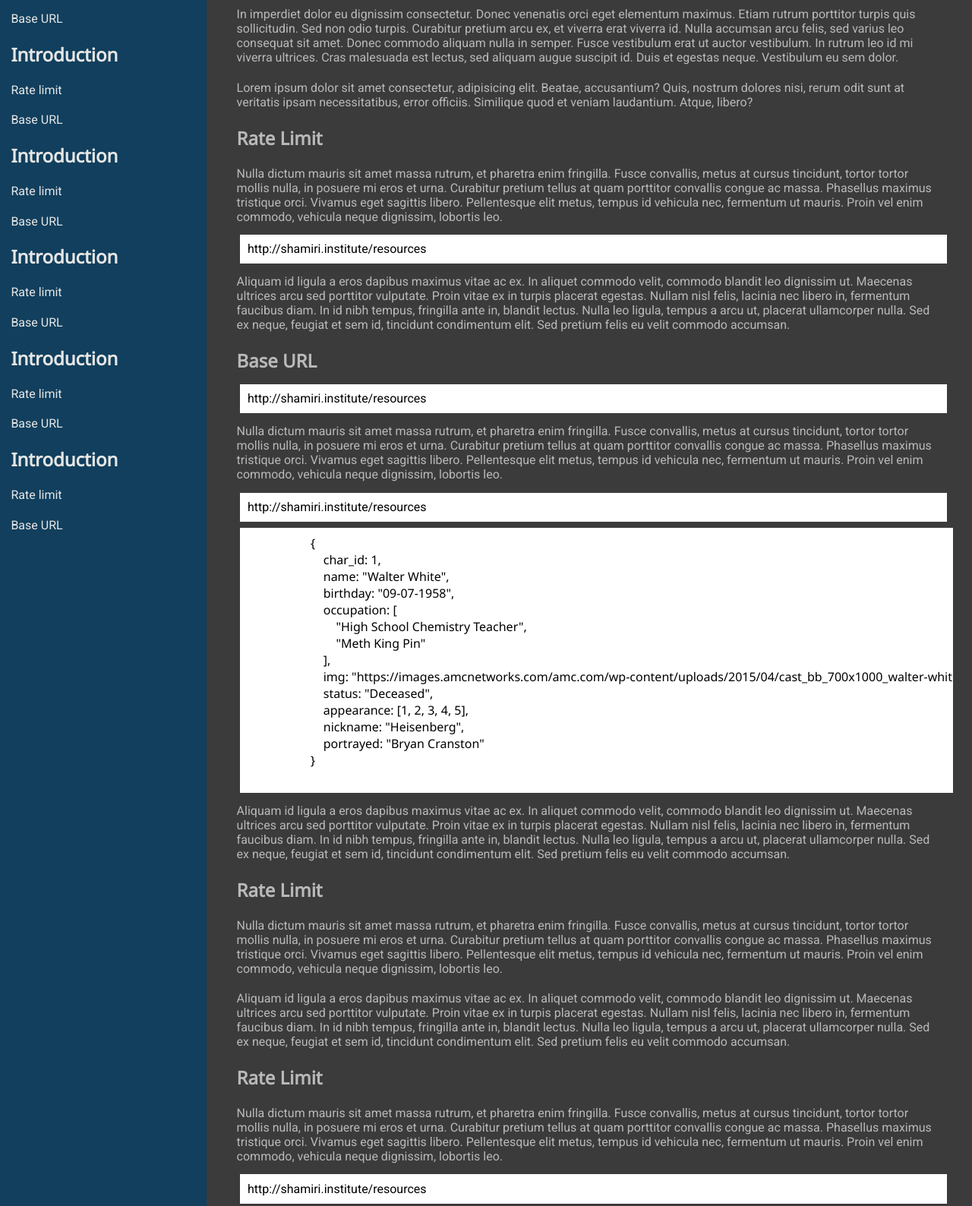
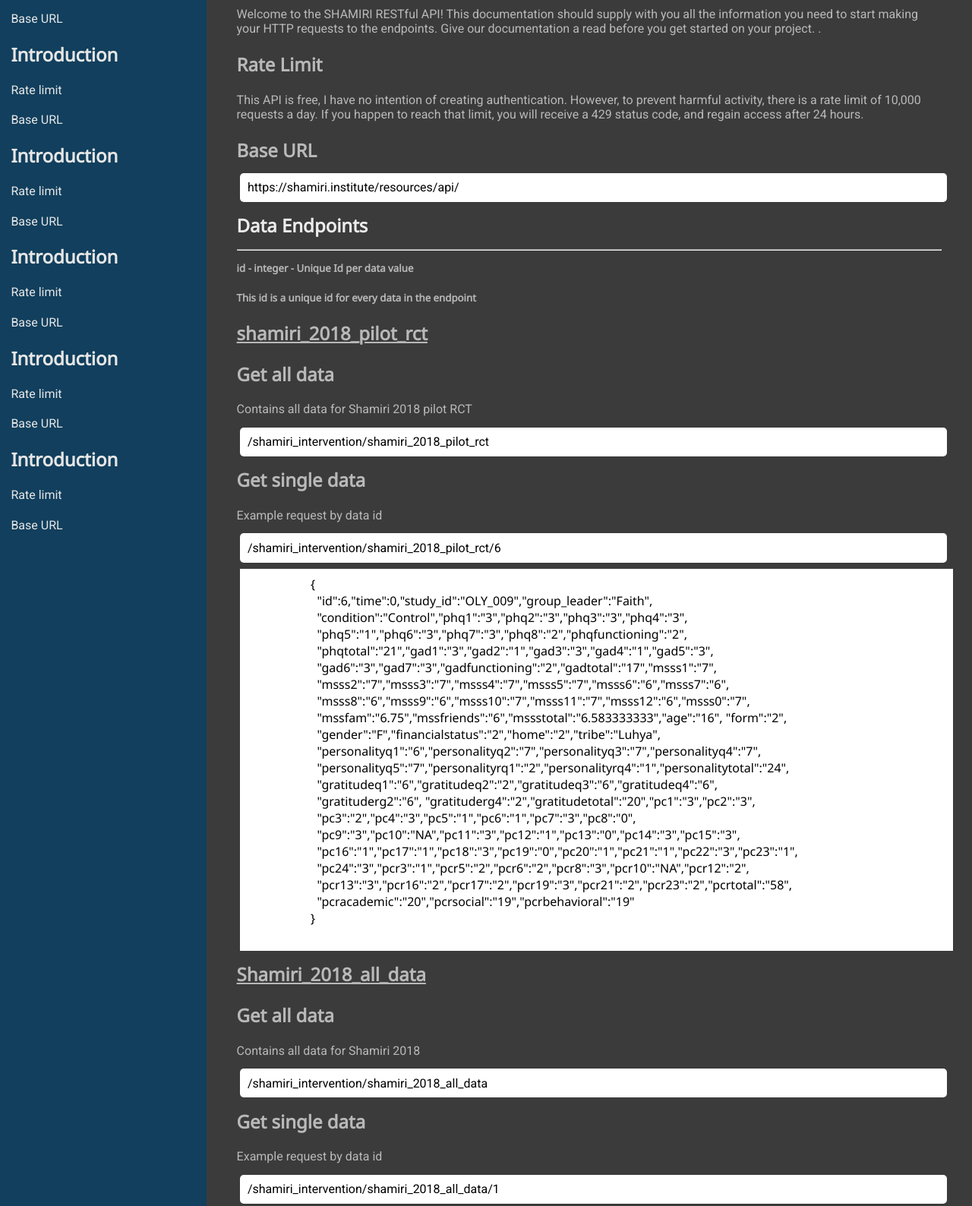
Before and after one commit to hinn254/documentation-page, a website: page dist/index.html in a window 1280 px wide. Shown: the part 230-1818 px from the top of the page at 76% size. Drawn offline with Linux system fonts and the light colour scheme.

Commit message:
modified html

```diff
--- a/dist/index.html
+++ b/dist/index.html
@@ -31,139 +31,181 @@
               <h3>Documentation</h3>
               <hr />
               <p>
-                In imperdiet dolor eu dignissim consectetur. Donec venenatis
-                orci eget elementum maximus. Etiam rutrum porttitor turpis quis
-                sollicitudin. Sed non odio turpis. Curabitur pretium arcu ex, et
-                viverra erat viverra id. Nulla accumsan arcu felis, sed varius
-                leo consequat sit amet. Donec commodo aliquam nulla in semper.
-                Fusce vestibulum erat ut auctor vestibulum. In rutrum leo id mi
-                viverra ultrices. Cras malesuada est lectus, sed aliquam augue
-                suscipit id. Duis et egestas neque. Vestibulum eu sem dolor.
-              </p>
-              <p>
-                Lorem ipsum dolor sit amet consectetur, adipisicing elit.
-                Beatae, accusantium? Quis, nostrum dolores nisi, rerum odit sunt
-                at veritatis ipsam necessitatibus, error officiis. Similique
-                quod et veniam laudantium. Atque, libero?
+                Welcome to the SHAMIRI RESTful API! This documentation should
+                supply with you all the information you need to start making
+                your HTTP requests to the endpoints. Give our documentation a
+                read before you get started on your project. .
               </p>
             </div>
             <div class="rates">
               <h4>Rate Limit</h4>
               <p>
-                Nulla dictum mauris sit amet massa rutrum, et pharetra enim
-                fringilla. Fusce convallis, metus at cursus tincidunt, tortor
-                tortor mollis nulla, in posuere mi eros et urna. Curabitur
-                pretium tellus at quam porttitor convallis congue ac massa.
-                Phasellus maximus tristique orci. Vivamus eget sagittis libero.
-                Pellentesque elit metus, tempus id vehicula nec, fermentum ut
-                mauris. Proin vel enim commodo, vehicula neque dignissim,
-                lobortis leo.
+                This API is free, I have no intention of creating
+                authentication. However, to prevent harmful activity, there is a
+                rate limit of 10,000 requests a day. If you happen to reach that
+                limit, you will receive a 429 status code, and regain access
+                after 24 hours.
               </p>
-              <p class="example">http://shamiri.institute/resources</p>
 
-              <p>
-                Aliquam id ligula a eros dapibus maximus vitae ac ex. In aliquet
-                commodo velit, commodo blandit leo dignissim ut. Maecenas
-                ultrices arcu sed porttitor vulputate. Proin vitae ex in turpis
-                placerat egestas. Nullam nisl felis, lacinia nec libero in,
-                fermentum faucibus diam. In id nibh tempus, fringilla ante in,
-                blandit lectus. Nulla leo ligula, tempus a arcu ut, placerat
-                ullamcorper nulla. Sed ex neque, feugiat et sem id, tincidunt
-                condimentum elit. Sed pretium felis eu velit commodo accumsan.
-              </p>
+              <h4>Base URL</h4>
+              <p class="example">https://shamiri.institute/resources/api/</p>
             </div>
             <div class="rates">
-              <h4>Base URL</h4>
-              <p class="example">http://shamiri.institute/resources</p>
-              <p>
-                Nulla dictum mauris sit amet massa rutrum, et pharetra enim
-                fringilla. Fusce convallis, metus at cursus tincidunt, tortor
-                tortor mollis nulla, in posuere mi eros et urna. Curabitur
-                pretium tellus at quam porttitor convallis congue ac massa.
-                Phasellus maximus tristique orci. Vivamus eget sagittis libero.
-                Pellentesque elit metus, tempus id vehicula nec, fermentum ut
-                mauris. Proin vel enim commodo, vehicula neque dignissim,
-                lobortis leo.
+              <h3>Data Endpoints</h3>
+              <hr />
+
+              <h5>
+                <span>id</span> - <span>integer</span> -
+                <span>Unique Id per data value</span>
+              </h5>
+              <h5>This id is a unique id for every data in the endpoint</h5>
+              <h4><u>shamiri_2018_pilot_rct</u></h4>
+              <h4>Get all data</h4>
+
+              <p>Contains all data for Shamiri 2018 pilot RCT</p>
+              <p class="example">
+                /shamiri_intervention/shamiri_2018_pilot_rct
               </p>
-              <p class="example">http://shamiri.institute/resources</p>
 
+              <h4>Get single data</h4>
+              <p>Example request by data id</p>
+              <p class="example">
+                /shamiri_intervention/shamiri_2018_pilot_rct/6
+              </p>
               <div class="example-code">
                 <pre>
                     {
-                        char_id: 1,
-                        name: "Walter White",
-                        birthday: "09-07-1958",
-                        occupation: [
-                            "High School Chemistry Teacher",
-                            "Meth King Pin"
-                        ],
-                        img: "https://images.amcnetworks.com/amc.com/wp-content/uploads/2015/04/cast_bb_700x1000_walter-white-lg.jpg",
-                        status: "Deceased",
-                        appearance: [1, 2, 3, 4, 5],
-                        nickname: "Heisenberg",
-                        portrayed: "Bryan Cranston"
+                      "id":6,"time":0,"study_id":"OLY_009","group_leader":"Faith",
+                      "condition":"Control","phq1":"3","phq2":"3","phq3":"3","phq4":"3",
+                      "phq5":"1","phq6":"3","phq7":"3","phq8":"2","phqfunctioning":"2",
+                      "phqtotal":"21","gad1":"3","gad2":"1","gad3":"3","gad4":"1","gad5":"3",
+                      "gad6":"3","gad7":"3","gadfunctioning":"2","gadtotal":"17","msss1":"7",
+                      "msss2":"7","msss3":"7","msss4":"7","msss5":"7","msss6":"6","msss7":"6",
+                      "msss8":"6","msss9":"6","msss10":"7","msss11":"7","msss12":"6","msss0":"7",
+                      "mssfam":"6.75","mssfriends":"6","mssstotal":"6.583333333","age":"16", "form":"2",
+                      "gender":"F","financialstatus":"2","home":"2","tribe":"Luhya",
+                      "personalityq1":"6","personalityq2":"7","personalityq3":"7","personalityq4":"7",
+                      "personalityq5":"7","personalityrq1":"2","personalityrq4":"1","personalitytotal":"24",
+                      "gratitudeq1":"6","gratitudeq2":"2","gratitudeq3":"6","gratitudeq4":"6",
+                      "gratituderg2":"6", "gratituderg4":"2","gratitudetotal":"20","pc1":"3","pc2":"3",
+                      "pc3":"2","pc4":"3","pc5":"1","pc6":"1","pc7":"3","pc8":"0",
+                      "pc9":"3","pc10":"NA","pc11":"3","pc12":"1","pc13":"0","pc14":"3","pc15":"3",
+                      "pc16":"1","pc17":"1","pc18":"3","pc19":"0","pc20":"1","pc21":"1","pc22":"3","pc23":"1",
+                      "pc24":"3","pcr3":"1","pcr5":"2","pcr6":"2","pcr8":"3","pcr10":"NA","pcr12":"2",
+                      "pcr13":"3","pcr16":"2","pcr17":"2","pcr19":"3","pcr21":"2","pcr23":"2","pcrtotal":"58",
+                      "pcracademic":"20","pcrsocial":"19","pcrbehavioral":"19"
                     }
                   </pre
                 >
               </div>
-              <p>
-                Aliquam id ligula a eros dapibus maximus vitae ac ex. In aliquet
-                commodo velit, commodo blandit leo dignissim ut. Maecenas
-                ultrices arcu sed porttitor vulputate. Proin vitae ex in turpis
-                placerat egestas. Nullam nisl felis, lacinia nec libero in,
-                fermentum faucibus diam. In id nibh tempus, fringilla ante in,
-                blandit lectus. Nulla leo ligula, tempus a arcu ut, placerat
-                ullamcorper nulla. Sed ex neque, feugiat et sem id, tincidunt
-                condimentum elit. Sed pretium felis eu velit commodo accumsan.
+            </div>
+            <div class="rates">
+              <h4><u>Shamiri_2018_all_data</u></h4>
+              <h4>Get all data</h4>
+
+              <p>Contains all data for Shamiri 2018</p>
+              <p class="example">/shamiri_intervention/shamiri_2018_all_data</p>
+
+              <h4>Get single data</h4>
+              <p>Example request by data id</p>
+              <p class="example">
+                /shamiri_intervention/shamiri_2018_all_data/1
+              </p>
+              <div class="example-code">
+                <pre>
+                    {
+                      "id":1,"participantid":"SR_002","phq1":"3","phq2":"0","phq3":"1",
+                      "phq4":"0","phq5":"0","phq6":"1","phq7":"2","phq8":"2","gad1":"0",
+                      "gad2":"0","gad3":"0","gad4":"1","gad5":"1","gad6":"0","gad7":"0",
+                      "msss1":"1","msss2":"4","msss3":"6","msss4":"5","msss5":"5",
+                      "msss6":"3","msss7":"2","msss8":"7","msss9":"5","msss10":"7",
+                      "msss11":"3","msss12":"6","tribe":"Minority","gender":"M",
+                      "school":"Starays","age":"16","school_resources":"Poor"
+                    }
+                  </pre
+                >
+              </div>
+            </div>
+            <div class="rates">
+              <h4><u>shamiri_2019_rct</u></h4>
+              <h4>Get all data</h4>
+              <p>Contains all data for shamiri RCT 2019</p>
+              <p class="example">/shamiri_intervention/shamiri_2019_rct</p>
+
+              <h4>Get single data</h4>
+              <p>Example request by data id</p>
+              <p class="example">/shamiri_intervention/shamiri_2019_rct/1</p>
+            </div>
+            <div class="rates">
+              <h4><u>shamiri_2019_all_data</u></h4>
+              <h4>Get all data</h4>
+              <p>Contains all data for shamiri 2019</p>
+              <p class="example">/shamiri_intervention/shamiri_2019_all_data</p>
+
+              <h4>Get single data</h4>
+              <p>Example request by data id</p>
+              <p class="example">
+                /shamiri_intervention/shamiri_2019_all_data/1
               </p>
             </div>
             <div class="rates">
-              <h4>Rate Limit</h4>
-              <p>
-                Nulla dictum mauris sit amet massa rutrum, et pharetra enim
-                fringilla. Fusce convallis, metus at cursus tincidunt, tortor
-                tortor mollis nulla, in posuere mi eros et urna. Curabitur
-                pretium tellus at quam porttitor convallis congue ac massa.
-                Phasellus maximus tristique orci. Vivamus eget sagittis libero.
-                Pellentesque elit metus, tempus id vehicula nec, fermentum ut
-                mauris. Proin vel enim commodo, vehicula neque dignissim,
-                lobortis leo.
+              <h4><u> shamiri_2019_single_session_pilot_RCT</u></h4>
+              <h4>Get all data</h4>
+
+              <p>Contains all data for shamiri_2019_single_session_pilot_RCT</p>
+              <p class="example">
+                /shamiri_intervention/shamiri_2019_single_session_pilot_RCT
               </p>
-              <p>
-                Aliquam id ligula a eros dapibus maximus vitae ac ex. In aliquet
-                commodo velit, commodo blandit leo dignissim ut. Maecenas
-                ultrices arcu sed porttitor vulputate. Proin vitae ex in turpis
-                placerat egestas. Nullam nisl felis, lacinia nec libero in,
-                fermentum faucibus diam. In id nibh tempus, fringilla ante in,
-                blandit lectus. Nulla leo ligula, tempus a arcu ut, placerat
-                ullamcorper nulla. Sed ex neque, feugiat et sem id, tincidunt
-                condimentum elit. Sed pretium felis eu velit commodo accumsan.
+
+              <h4>Get single data</h4>
+              <p>Example request by data id</p>
+              <p class="example">
+                /shamiri_intervention/shamiri_2019_single_session_pilot_RCT/1
               </p>
+              <div class="example-code">
+                <pre>
+                    {
+                      "id":1,"time":1,"signed":"1","class":"A","school":"KDSS",
+                      "participant_id":"7000","group_leader":"Patricia","condition":"Values",
+                      "gad_1":"1","gad_2":"0","gad_3":"1","gad_4":"0","gad_5":"2","gad_6":"2",
+                      "gad_7":"2","gad_functioning":"0","phq_1":"2","phq_2":"1","phq_3":"0",
+                      "phq_4":"1","phq_5":"0","phq_6":"2","phq_7":"2","phq_8":"1","phq_functioning":"2",
+                      "epoch_happiness_1":"2","epoch_happiness_2":"1","epoch_happiness_3":"5",
+                      "epoch_happiness_4":"2","age":"15","form":"1","gender":"2","financial_status":"2"
+                    }
+                  </pre
+                >
+              </div>
             </div>
             <div class="rates">
-              <h4>Rate Limit</h4>
-              <p>
-                Nulla dictum mauris sit amet massa rutrum, et pharetra enim
-                fringilla. Fusce convallis, metus at cursus tincidunt, tortor
-                tortor mollis nulla, in posuere mi eros et urna. Curabitur
-                pretium tellus at quam porttitor convallis congue ac massa.
-                Phasellus maximus tristique orci. Vivamus eget sagittis libero.
-                Pellentesque elit metus, tempus id vehicula nec, fermentum ut
-                mauris. Proin vel enim commodo, vehicula neque dignissim,
-                lobortis leo.
+              <h4><u>shamiri_2019_digital_pilot_RCT</u></h4>
+              <h4>Get all data</h4>
+
+              <p>Contains all data for shamiri_2019_digital_pilot_RCT</p>
+              <p class="example">
+                /shamiri_intervention/shamiri_2019_digital_pilot_RCT
               </p>
-              <p class="example">http://shamiri.institute/resources</p>
 
-              <p>
-                Aliquam id ligula a eros dapibus maximus vitae ac ex. In aliquet
-                commodo velit, commodo blandit leo dignissim ut. Maecenas
-                ultrices arcu sed porttitor vulputate. Proin vitae ex in turpis
-                placerat egestas. Nullam nisl felis, lacinia nec libero in,
-                fermentum faucibus diam. In id nibh tempus, fringilla ante in,
-                blandit lectus. Nulla leo ligula, tempus a arcu ut, placerat
-                ullamcorper nulla. Sed ex neque, feugiat et sem id, tincidunt
-                condimentum elit. Sed pretium felis eu velit commodo accumsan.
+              <h4>Get single data</h4>
+              <p>Example request by data id</p>
+              <p class="example">
+                /shamiri_intervention/shamiri_2019_digital_pilot_RCT/1
               </p>
+              <div class="example-code">
+                <pre>
+                    {
+                      "id":1,"time":0,"study_id":"1WALGGRWF8GALJWUP9GZCN","condition":"Intervention",
+                      "phq_1":"0","phq_2":"3","phq_3":"1","phq_4":"0","phq_5":"3","phq_6":"3",
+                      "phq_7":"3","phq_8":"1","gad_1":"1","gad_2":"1","gad_3":"3","gad_4":"0",
+                      "gad_5":"3","gad_6":"1","gad_7":"1","happiness_1":"2","happiness_2":"2",
+                      "happiness_3":"2","happiness_4":"3","optimism_1":"1","optimism_2":"3",
+                      "optimism_3":"3","optimism_4":"2","swemwbs_1":"2","swemwbs_2":"4",
+                      "swemwbs_3":"1","swemwbs_4":"2","swemwbs_5":"2","swemwbs_6":"2",
+                      "swemwbs_7":"4","age":"15","form":"1","gender":"F"
+                    }
+                  </pre
+                >
+              </div>
             </div>
           </div>
         </main>
--- a/dist/style.css
+++ b/dist/style.css
@@ -41,6 +41,7 @@ p {
   margin-left: 2%;
   background: #fff;
   color: #000;
+  border-radius: 5px;
 }
 
 pre {
```
